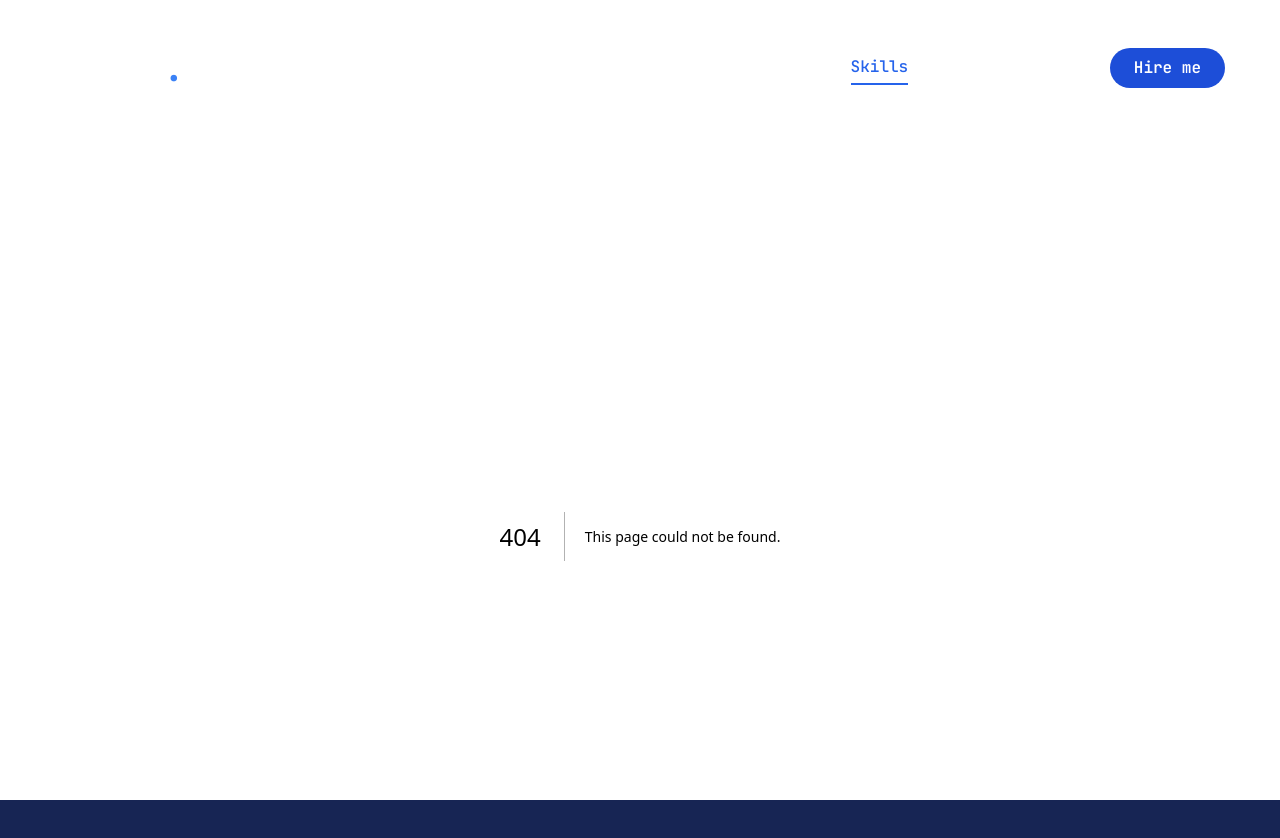
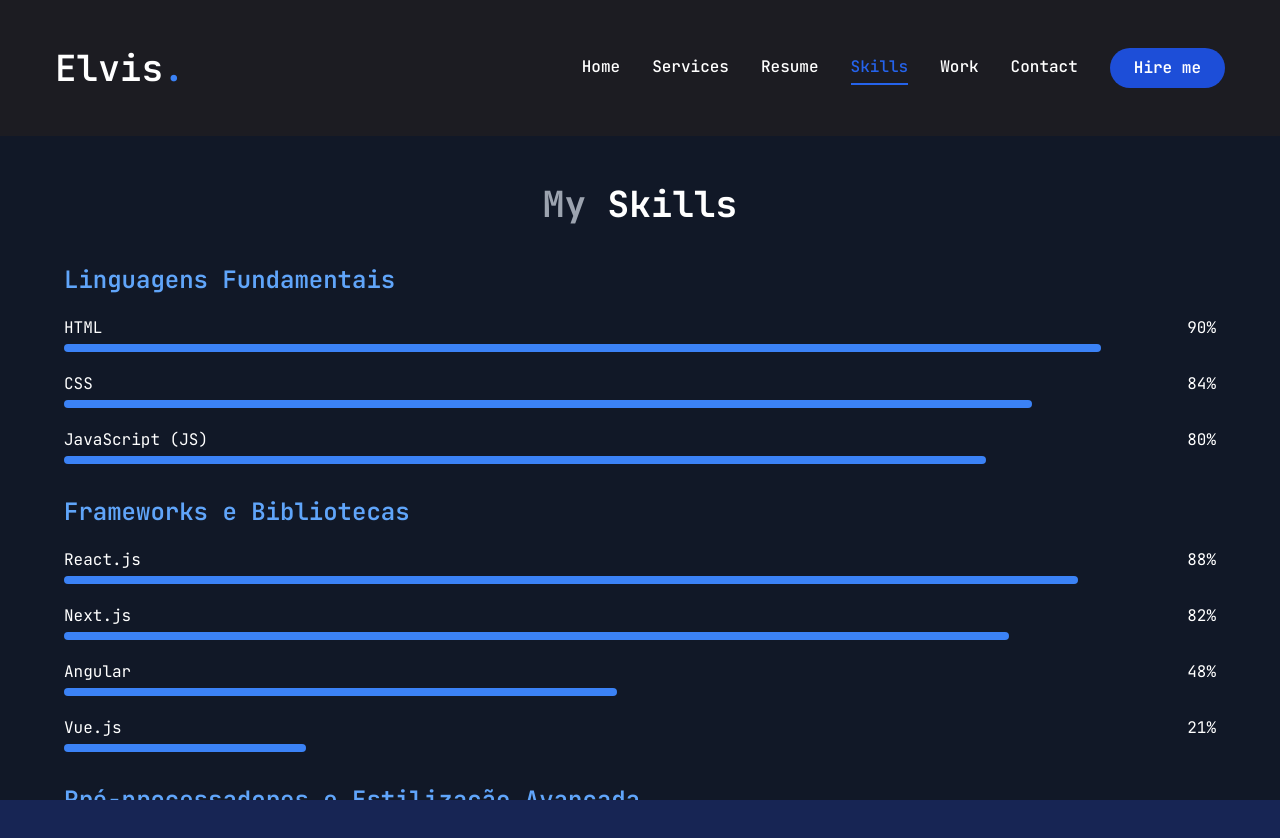
Before and after one commit to abilioepalanga/Portfolio-, a Next.js app in the folder portfolio/: page /skills in a window 1280 px wide. Before the commit this address had no page. Shown: the top 838 px of the page. Built offline with nearby package versions, Linux system fonts and the light colour scheme.

Commit message:
Skills pag

```diff
--- /dev/null
+++ b/portfolio/app/skills/page.jsx
@@ -0,0 +1,124 @@
+"use client";
+import { useState } from "react";
+import { FaRocket } from "react-icons/fa";
+import { motion } from "framer-motion";
+
+const skills = [
+    {
+        category: "Linguagens Fundamentais",
+        items: [
+            { name: "HTML", percent: 90 },
+            { name: "CSS", percent: 84 },
+            { name: "JavaScript (JS)", percent: 80 },
+        ],
+    },
+    {
+        category: "Frameworks e Bibliotecas",
+        items: [
+            { name: "React.js", percent: 88 },
+            { name: "Next.js", percent: 82 },
+            { name: "Angular", percent: 48 },
+            { name: "Vue.js", percent: 21 },
+        ],
+    },
+    {
+        category: "Pré-processadores e Estilização Avançada",
+        items: [
+            { name: "SASS/SCSS/Less", percent: 70 },
+            { name: "Tailwind CSS", percent: 75 },
+            { name: "Bootstrap", percent: 60 },
+            { name: "Material UI", percent: 70 },
+        ],
+    },
+    {
+        category: "APIs e Integrações",
+        items: [
+            { name: "REST APIs", percent: 85 },
+            { name: "GraphQL", percent: 70 },
+            { name: "Axios/Fetch API", percent: 78 },
+            { name: "WebSockets", percent: 28 },
+        ],
+    },
+    {
+        category: "Testes e Qualidade de Código",
+        items: [
+            { name: "Jest", percent: 70 },
+            { name: "React Testing Library", percent: 60 },
+            { name: "Cypress", percent: 73 },
+        ],
+    },
+    {
+        category: "Controle de Versão e Colaboração",
+        items: [
+            { name: "Git", percent: 80 },
+            { name: "GitHub", percent: 80 },
+            { name: "GitLab", percent: 70 },
+        ],
+    },
+    {
+        category: "UI/UX Design",
+        items: [
+            { name: "Figma", percent: 85 },
+            { name: "Adobe XD", percent: 50 },
+        ],
+    },
+    {
+        category: "Ferramentas de Deploy e Cloud",
+        items: [
+            { name: "Vercel e Netlify", percent: 80 },
+            { name: "Docker", percent: 40 },
+            { name: "AWS", percent: 30 },
+        ],
+    },
+    {
+        category: "Noções de Backend",
+        items: [
+            { name: "Node.js", percent: 50 },
+            { name: "Express.js", percent: 50 },
+            { name: "NestJS", percent: 38 },
+            { name: "PostgreSQL", percent: 51 },
+            { name: "MySQL", percent: 53 },
+            { name: "MongoDB", percent: 30 },
+        ],
+    },
+];
+
+const Skills = () => {
+    return (
+        <section className="min-h-screen py-12 bg-gray-900 text-white">
+            <div className="container mx-auto px-6">
+                <h1 className="text-4xl font-bold text-center mb-10">
+                    <span className="text-gray-400">My</span> Skills
+                </h1>
+                {skills.map((skillCategory, index) => (
+                    <div key={index} className="mb-8">
+                        <h2 className="text-2xl font-semibold text-blue-400 mb-4">
+                            {skillCategory.category}
+                        </h2>
+                        {skillCategory.items.map((skill, idx) => (
+                            <div key={idx} className="mb-4">
+                                <div className="flex justify-between">
+                                    <span>{skill.name}</span>
+                                    <span>{skill.percent}%</span>
+                                </div>
+                                <motion.div
+                                    className="bg-gray-700 h-2 rounded-full overflow-hidden"
+                                    initial={{ width: 0 }}
+                                    animate={{ width: `${skill.percent}%` }}
+                                    transition={{
+                                        duration: 1.2,
+                                        ease: "easeOut",
+                                    }}
+                                >
+                                    <div className="h-2 bg-blue-500"></div>
+                                </motion.div>
+                            </div>
+                        ))}
+                    </div>
+                ))}
+            </div>
+        </section>
+    );
+};
+
+export default Skills;
```
